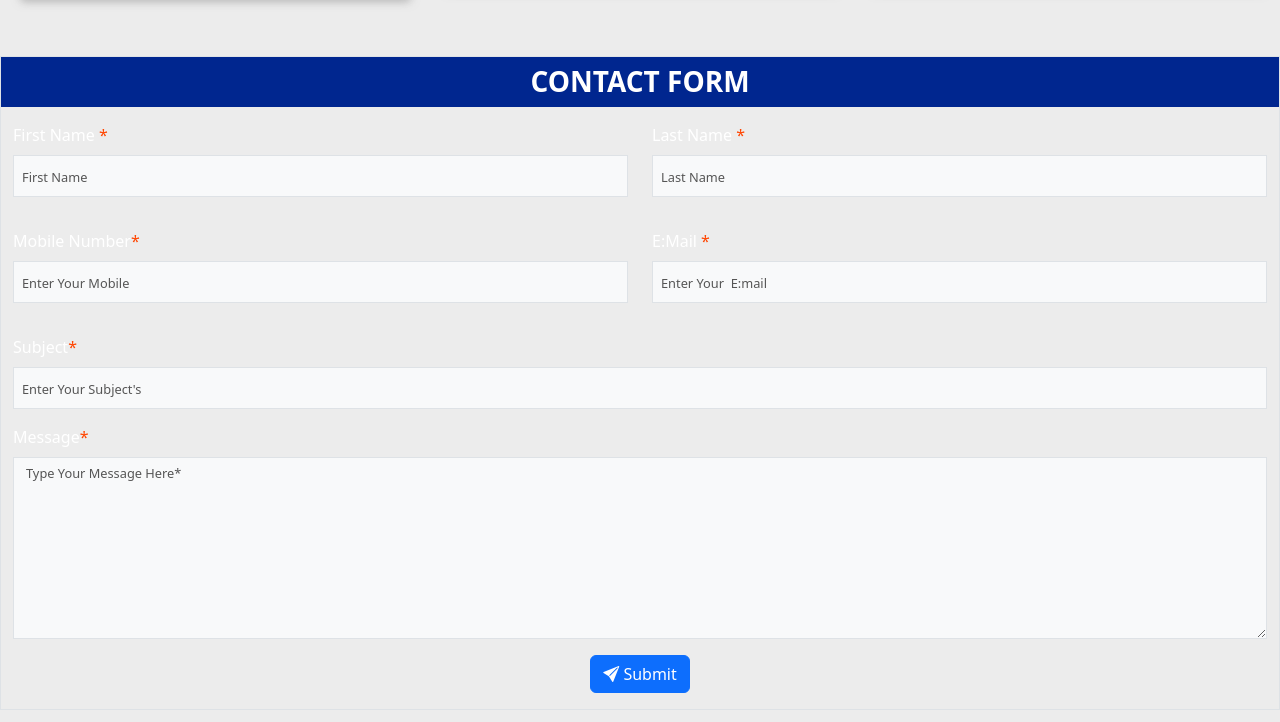
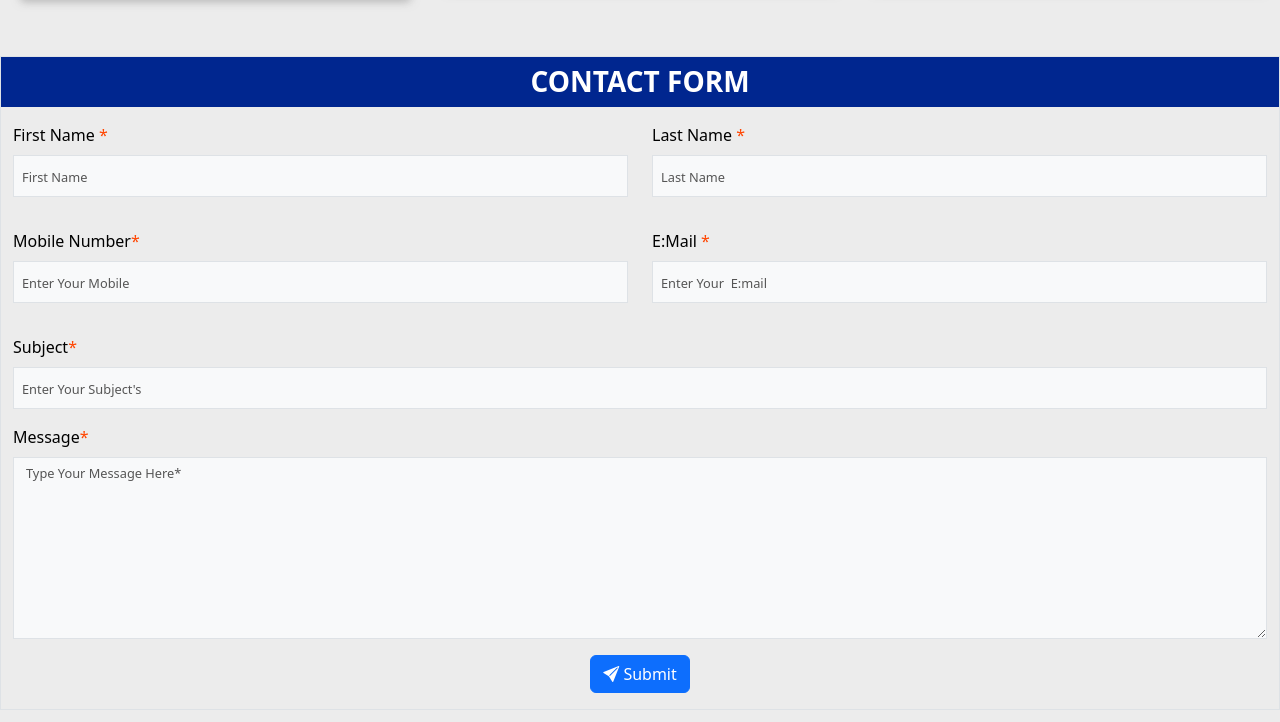
Before and after one commit to hridesh-bharati/drishteeindia.com, a plain HTML site: page contact.html in a window 1280 px wide. Shown: the part 1158-1880 px from the top of the page. Drawn offline with nearby package versions, Linux system fonts and the light colour scheme; a script that the page names is missing; a web font is replaced by a local one.

Commit message:
Update contact.html

```diff
--- a/contact.html
+++ b/contact.html
@@ -218,7 +218,7 @@
         </div>
     </div>
     <div class="col-md-12 my-3 h-100" data-aos="zoom-in" data-aos-duration="500">
-            <form class="row p-0 border m-0 text-white"
+            <form class="row p-0 border m-0"   style="color:black";
                                  data-aos="fade-left" action="https://formspree.io/f/xyyqogrb" method="POST">
             <h3 class="p-2 m-0 text-white fw-bolder text-center text-uppercase"
                 style="background: var(--cardHeadColor);"> Contact Form </h3>
```
